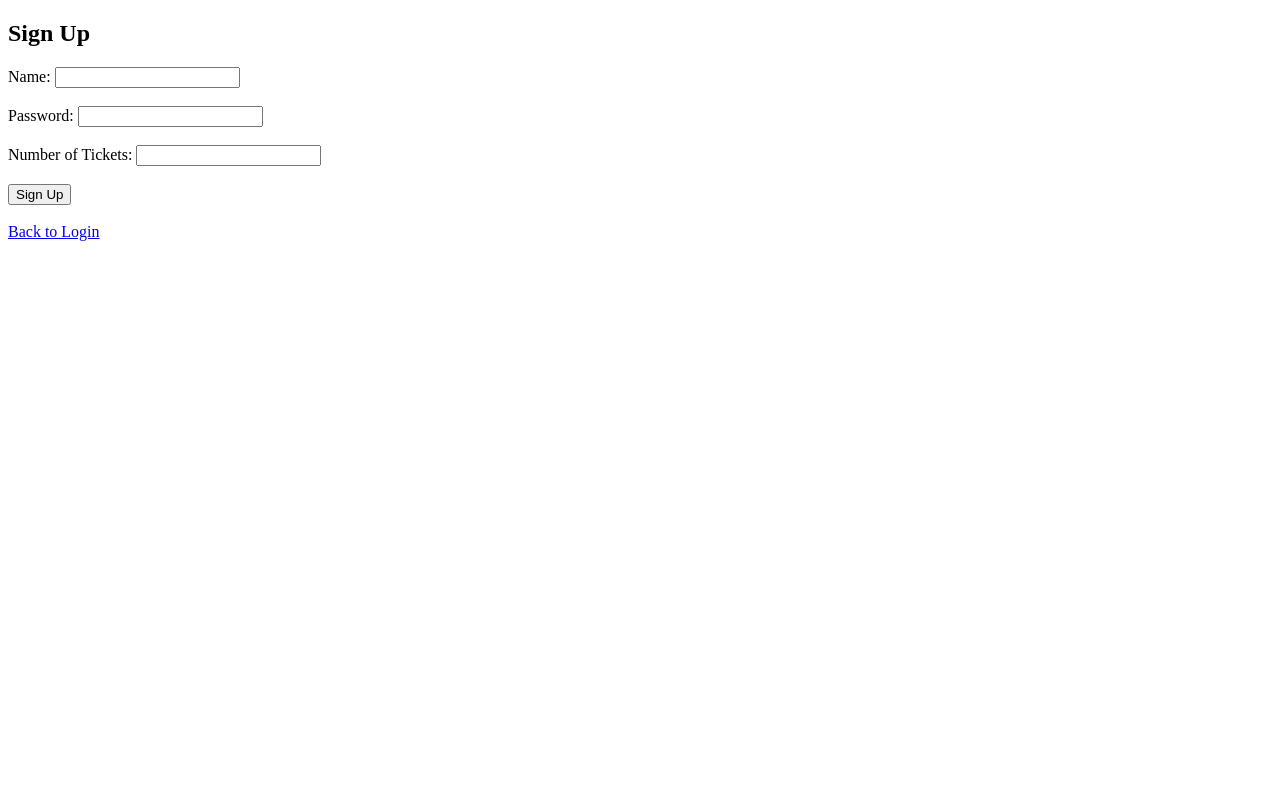
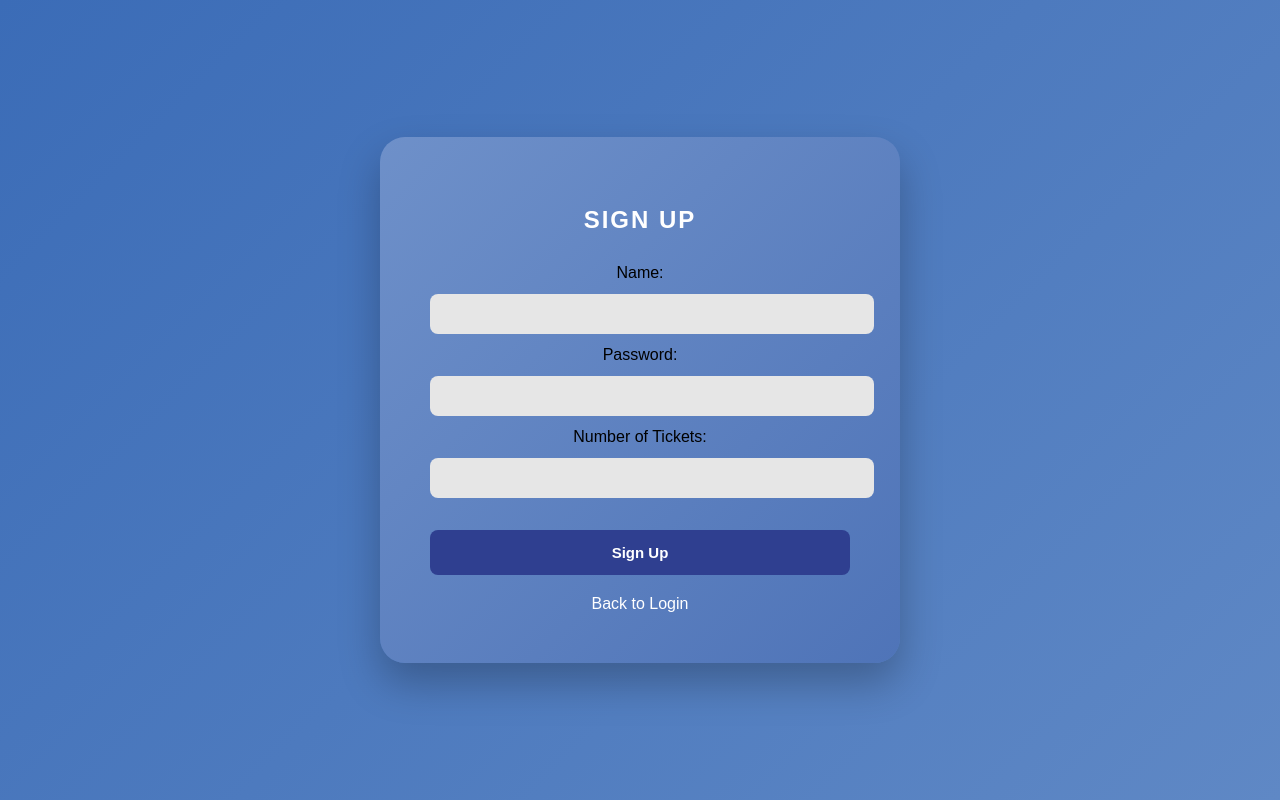
Before and after one commit to Pushti20/Ticket-system, a Flask app: page /signup in a window 1280 px wide. Run offline with Flask 3, Linux system fonts and the light colour scheme; some libraries are stand-ins or nearby versions.

Commit message:
Update signup.html

```diff
--- a/templates/signup.html
+++ b/templates/signup.html
@@ -2,19 +2,95 @@
 <html>
 <head>
     <title>Sign Up</title>
+
+    <style>
+        body {
+            margin: 0;
+            font-family: Arial, sans-serif;
+            height: 100vh;
+            display: flex;
+            justify-content: center;
+            align-items: center;
+            background: linear-gradient(135deg, #3b6cb7, #5f88c5);
+        }
+
+        .container {
+            background: linear-gradient(135deg, #6e90c9, #4f74b8);
+            padding: 50px;
+            border-radius: 25px;
+            width: 420px;
+            box-shadow: 0 20px 40px rgba(0,0,0,0.25);
+            text-align: center;
+        }
+
+        h2 {
+            color: white;
+            margin-bottom: 30px;
+            letter-spacing: 2px;
+        }
+
+        input {
+            width: 100%;
+            padding: 12px;
+            margin: 12px 0;
+            border: none;
+            border-radius: 8px;
+            background: #e6e6e6;
+            font-size: 14px;
+            outline: none;
+        }
+
+        button {
+            width: 100%;
+            padding: 14px;
+            margin-top: 20px;
+            background: #2f3f90;
+            color: white;
+            border: none;
+            border-radius: 8px;
+            font-weight: bold;
+            font-size: 15px;
+            cursor: pointer;
+            transition: 0.3s;
+        }
+
+        button:hover {
+            background: #1e2c6d;
+        }
+
+        a {
+            display: block;
+            margin-top: 20px;
+            color: white;
+            text-decoration: none;
+        }
+
+        a:hover {
+            text-decoration: underline;
+        }
+    </style>
 </head>
+
 <body>
-    <h2>Sign Up</h2>
-    <form method="POST">
-        Name: <input type="text" name="name" required><br><br>
-        Password: <input type="password" name="password" required><br><br>
-        Number of Tickets:
-        <input type="number" name="tickets" min="1" required><br><br>
-        <button type="submit">Sign Up</button>
-    </form>
 
-    <br>
-    <a href="/">Back to Login</a>
+    <div class="container">
+        <h2>SIGN UP</h2>
+
+        <form method="POST">
+            Name:
+            <input type="text" name="name" required>
+
+            Password:
+            <input type="password" name="password" required>
+
+            Number of Tickets:
+            <input type="number" name="tickets" min="1" required>
+
+            <button type="submit">Sign Up</button>
+        </form>
+
+        <a href="/">Back to Login</a>
+    </div>
+
 </body>
-
 </html>
```
